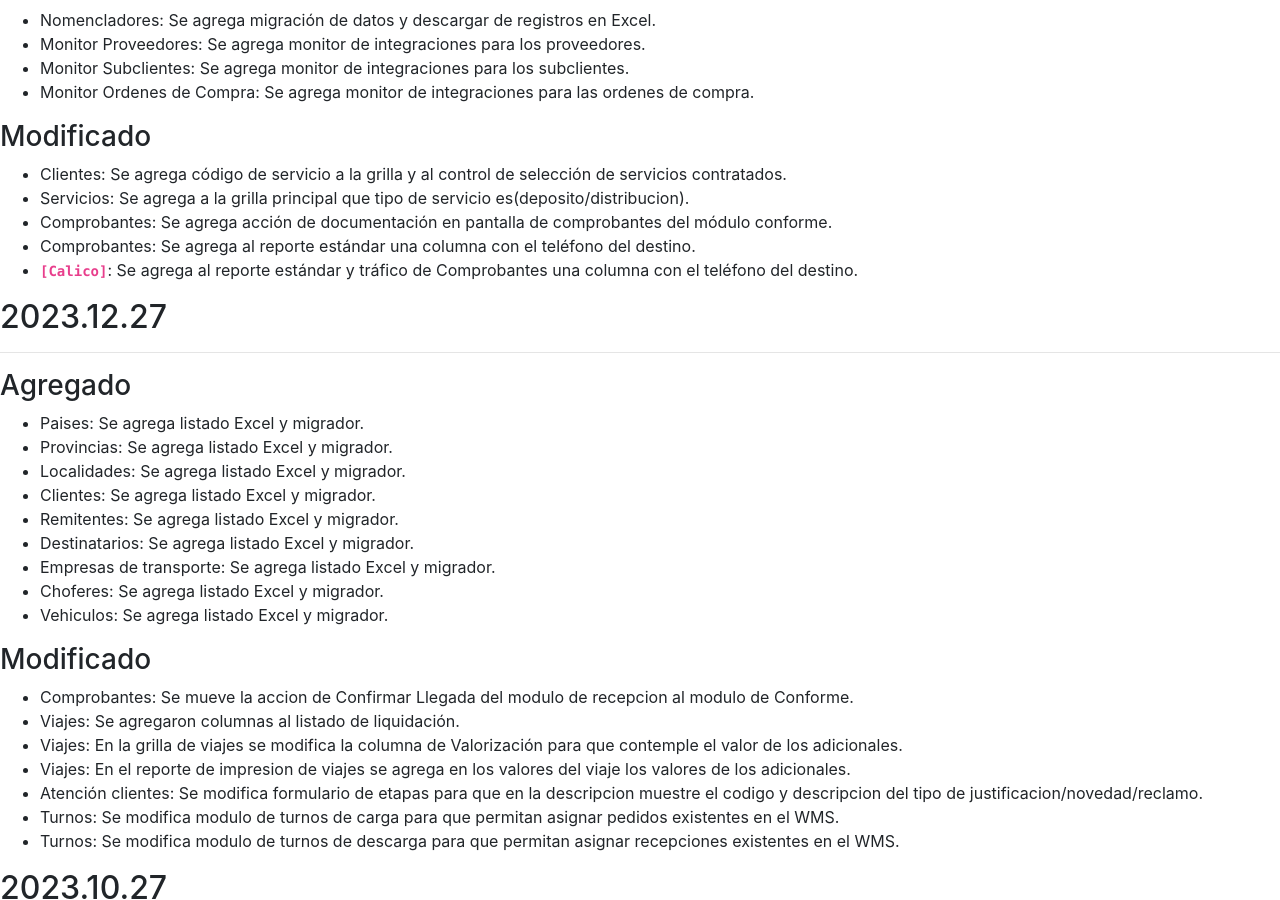
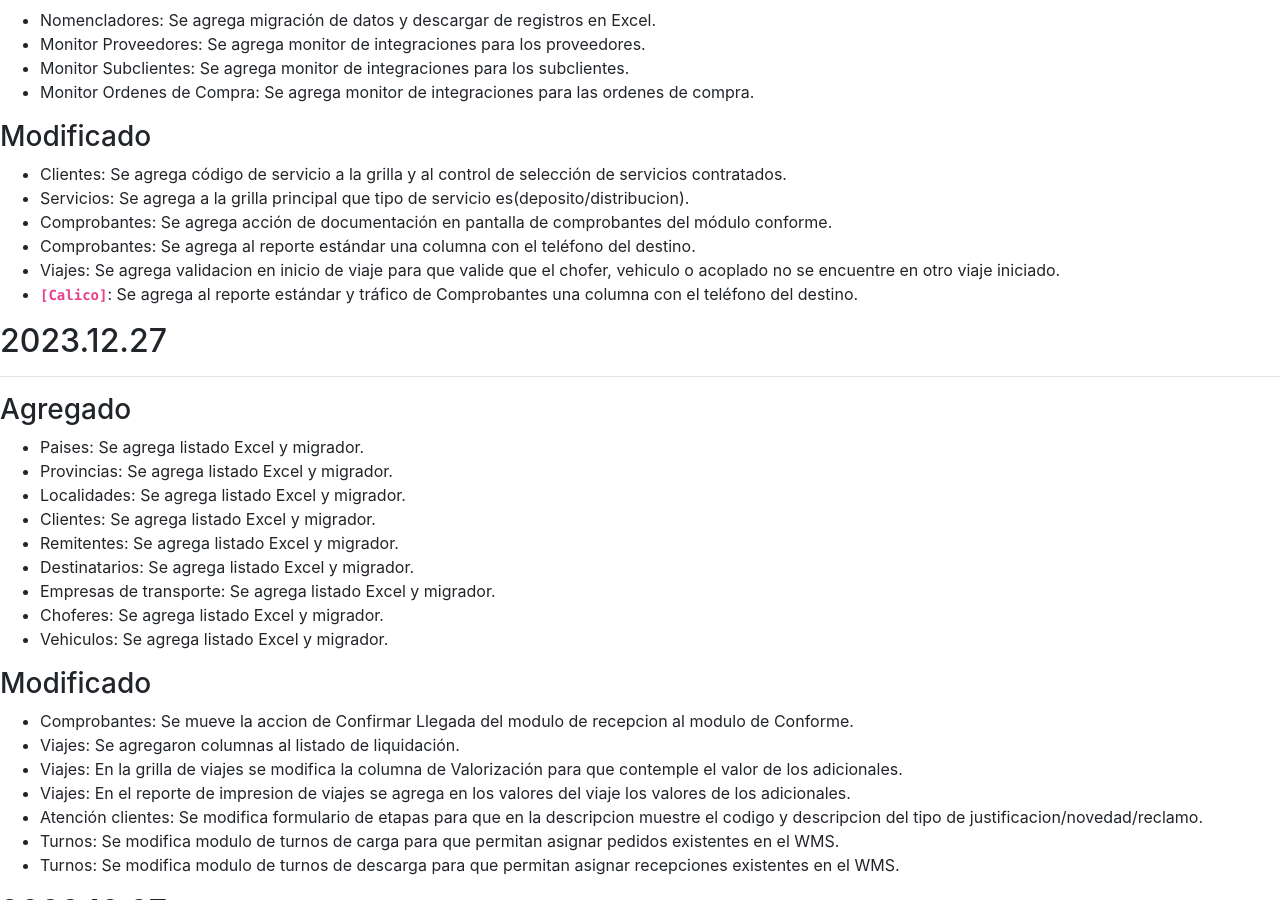
Before and after one commit to brainsys-arsaad/versionado, a Jekyll site: the page built from registro-cambios.markdown, in a window 1280 px wide and 900 px high, scrolled down 473 px. Built offline with Jekyll 4.4.1, drawn with Linux system fonts in a browser that asks for light colours.

Commit message:
Update registro-cambios.markdown

```diff
--- a/registro-cambios.markdown
+++ b/registro-cambios.markdown
@@ -118,6 +118,7 @@ El formato esta basado en [Keep a Changelog](https://keepachangelog.com/es-ES/1.
 - Servicios: Se agrega a la grilla principal que tipo de servicio es(deposito/distribucion).
 - Comprobantes: Se agrega acción de documentación en pantalla de comprobantes del módulo conforme.
 - Comprobantes: Se agrega al reporte estándar una columna con el teléfono del destino.
+- Viajes: Se agrega validacion en inicio de viaje para que valide que el chofer, vehiculo o acoplado no se encuentre en otro viaje iniciado.
 - **`[Calico]`**: Se agrega al reporte estándar y tráfico de Comprobantes una columna con el teléfono del destino.
 
 ## 2023.12.27
```
